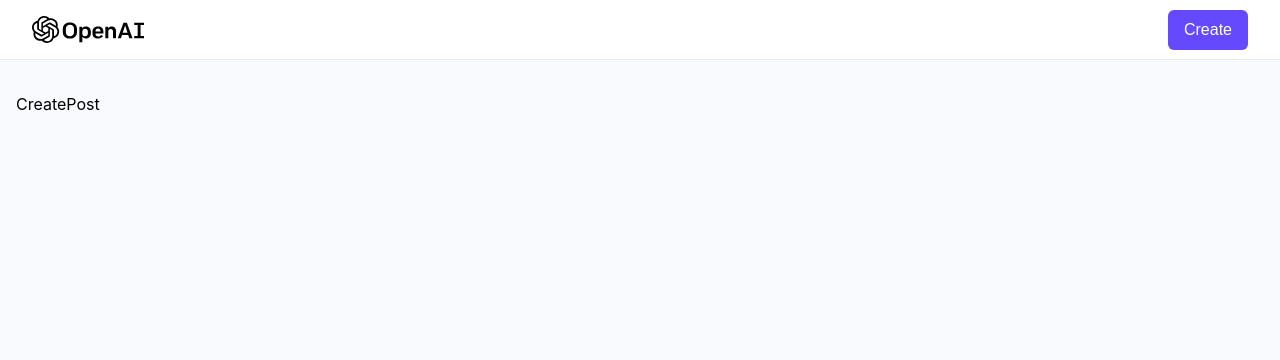
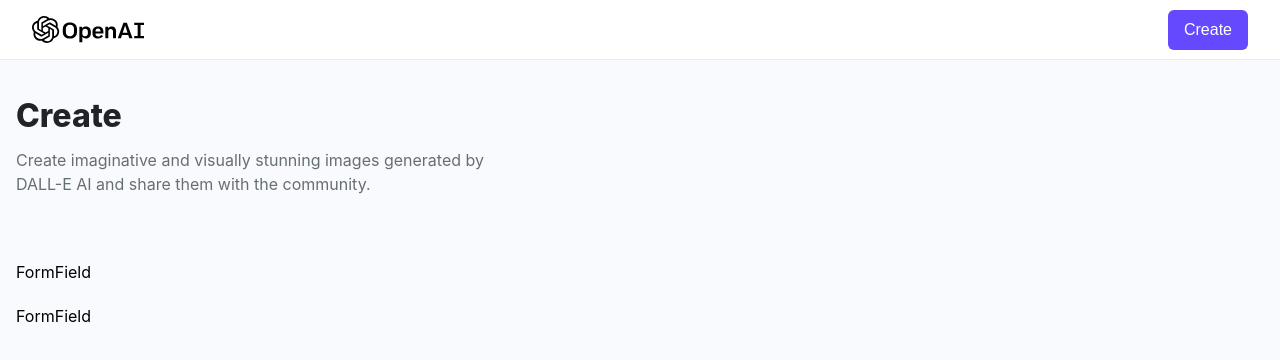
Before and after one commit to jandzouana/aiImageGen, a React (Vite) app: page /create-post in a window 1280 px wide. Shown: the top 360 px of the page. Built offline with nearby package versions, Linux system fonts and the light colour scheme; a web font is replaced by a local one.

Commit message:
started work on create post

```diff
--- a/src/pages/CreatePost.tsx
+++ b/src/pages/CreatePost.tsx
@@ -1,10 +1,44 @@
-import React from 'react'
+import React, { useState, useEffect} from 'react'
+import {useNavigate} from 'react-router-dom'
+
+import { preview } from '../assets';
+import { getRandomPrompt } from '../utils';
+import { FormField, Loader } from '../components';
+import { PostForm } from "../constants/interfaces";
 
 const CreatePost = () => {
+    const navigate = useNavigate();
+
+    const [form, setForm] = useState<PostForm>({
+        name: '',
+        prompt: '',
+        photo: ''
+    });
+
+    const [generatingImg, setGeneratingImg] = useState(false);
+    const [loading, setLoading] = useState(false);
+
+    const handleSubmit = () => {
+
+    }
+
+    const handleChange = (e) => {
+
+    }
+
     return (
-        <div>
-            CreatePost
-        </div>
+        <section className="max-w-7xl mx-auto">
+            <div>
+                <h1 className="font-extrabold text-darkgrey text-[32px]">Create</h1>
+                <p className="mt-2 text-grey text-[16px] max-w-[500px]">Create imaginative and visually stunning images generated by DALL-E AI and share them with the community.</p>
+            </div>
+            <form onSubmit={handleSubmit} className="my-16 max-w-3xl">
+                <div className="flex flex-col gap-5">
+                    <FormField labelName="Your name" type="text" name="name" placeholder="John Doe" value={form.name} handleChange={handleChange}/>
+                    <FormField labelName="Prompt" type="text" name="prompt" placeholder={getRandomPrompt()} value={form.prompt} handleChange={handleChange} isSupriseMe/>
+                </div>
+            </form>
+        </section>
     )
 }
 export default CreatePost
--- /dev/null
+++ b/src/utils/index.ts
@@ -0,0 +1,10 @@
+import { surpriseMePrompts} from "../constants";
+
+const getRandomPrompt = (prompt) => {
+    const randomIndex = Math.floor(Math.random() * surpriseMePrompts.length);
+    const randomPrompt = surpriseMePrompts[randomIndex];
+    if(randomPrompt === prompt) return getRandomPrompt(prompt);
+    return randomPrompt;
+}
+
+export { getRandomPrompt }
```
Also changed, not shown: src/constants/interfaces.ts (+15 -1 lines).
